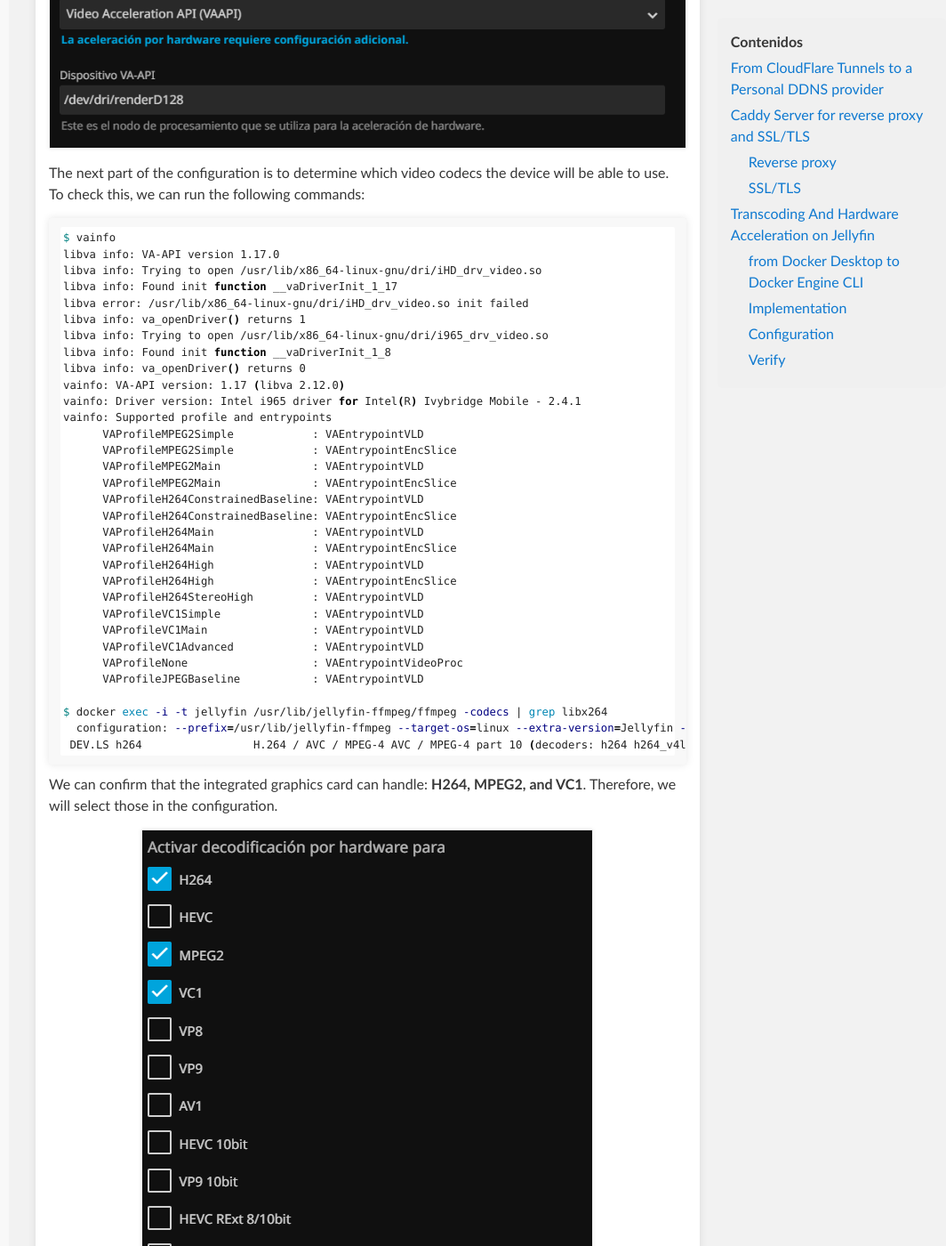
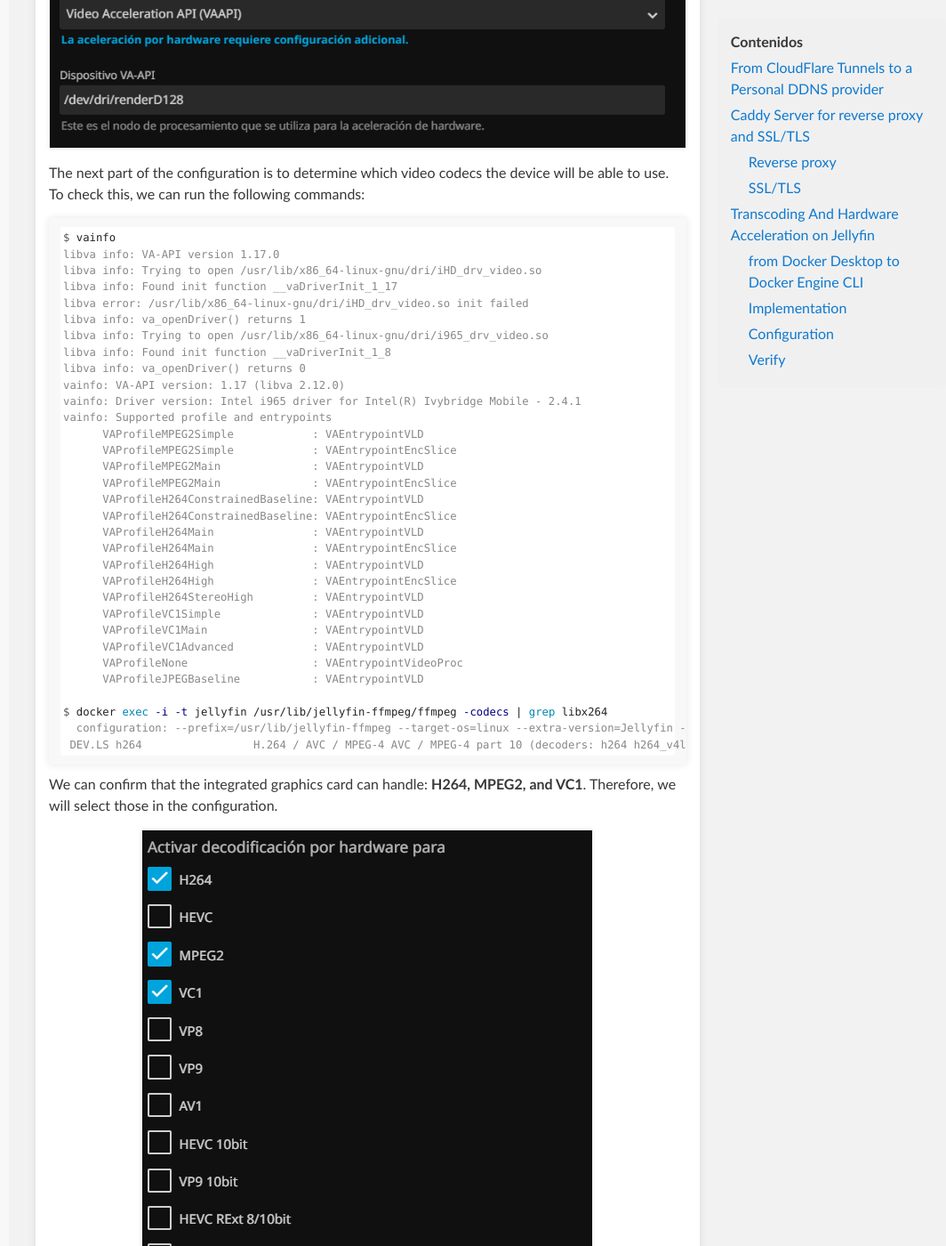
Before and after one commit to juniornff/juniornff.github.io, a Jekyll site: the page built from _posts/2025-08-13-local-media-server-2.md, in a window 1280 px wide and 1400 px high, scrolled down 8266 px. Shown: the whole window at 89% size, without its empty margins (216-1280 px from the left). Built offline with Jekyll 4.4.1, drawn with Linux system fonts in a browser that asks for light colours; some of the changed text lies outside the part shown.

Commit message:
Litle Fixes

````diff
--- a/_posts/2025-08-13-local-media-server-2.md
+++ b/_posts/2025-08-13-local-media-server-2.md
@@ -201,7 +201,8 @@ Since we know our integrated graphics card is an Intel, we have the following me
 Given that my CPU/GPU is a fairly old Intel model, I will choose **VA-API**.
 
 For these video drivers to be used, they must first be installed on the system:
-```bash
+
+```console
 $ sudo apt update
 
 $ apt search va-driver
@@ -233,6 +234,7 @@ $ getent group render | cut -d: -f3
 ```
 
 For now, we can integrate the driver into the Jellyfin container by adding the necessary device mapping and group privilege to its Docker compose file:
+
 ```yaml
 services:
   jellyfin:
@@ -266,7 +268,7 @@ volumes:
 ```
 
 For the changes to take effect, we must recreate the container:
-```bash
+```console
 $ docker compose down && docker compose up -d
 ```
 
@@ -278,7 +280,7 @@ With the container now running, we can go to the Jellyfin settings to activate H
 
 The next part of the configuration is to determine which video codecs the device will be able to use. To check this, we can run the following commands:
 
-```bash
+```console
 $ vainfo
 libva info: VA-API version 1.17.0
 libva info: Trying to open /usr/lib/x86_64-linux-gnu/dri/iHD_drv_video.so
@@ -323,7 +325,7 @@ Some settings I configured to minimize the workload during transcoding as much a
 
 Finally, we can verify how the graphics card is working using intel_gpu_top (from intel-gpu-tools):
 
-```bash
+```console
 $ sudo apt update && sudo apt install -y intel-gpu-tools
 $ sudo intel_gpu_top
 ```
````
Also changed, not shown: _posts/2025-02-18-local-media-server.md (+30 -1 lines), _posts/2025-08-13-local-media-server-3.md (+1 -5 lines).
